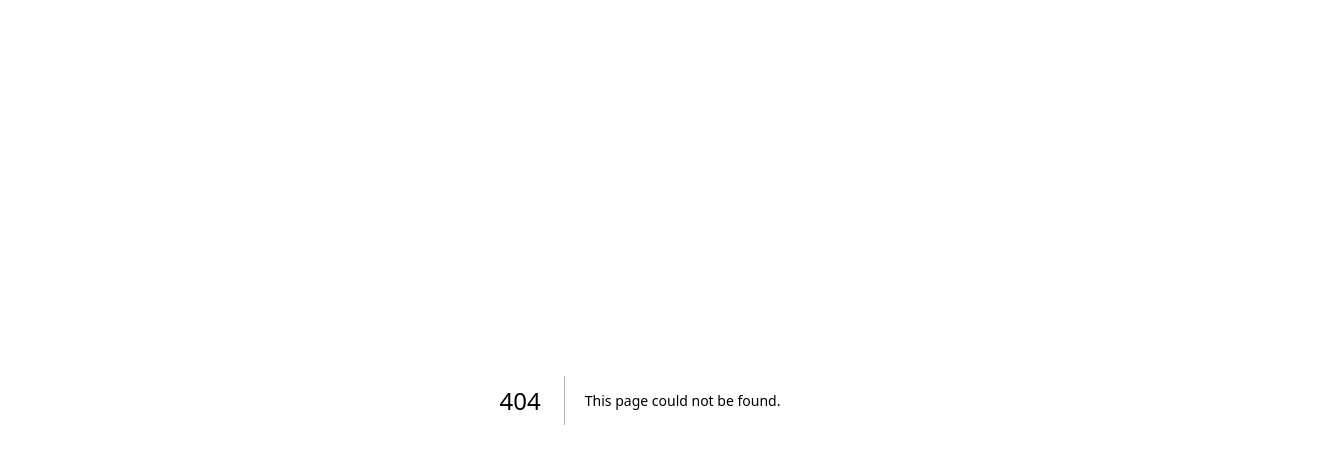
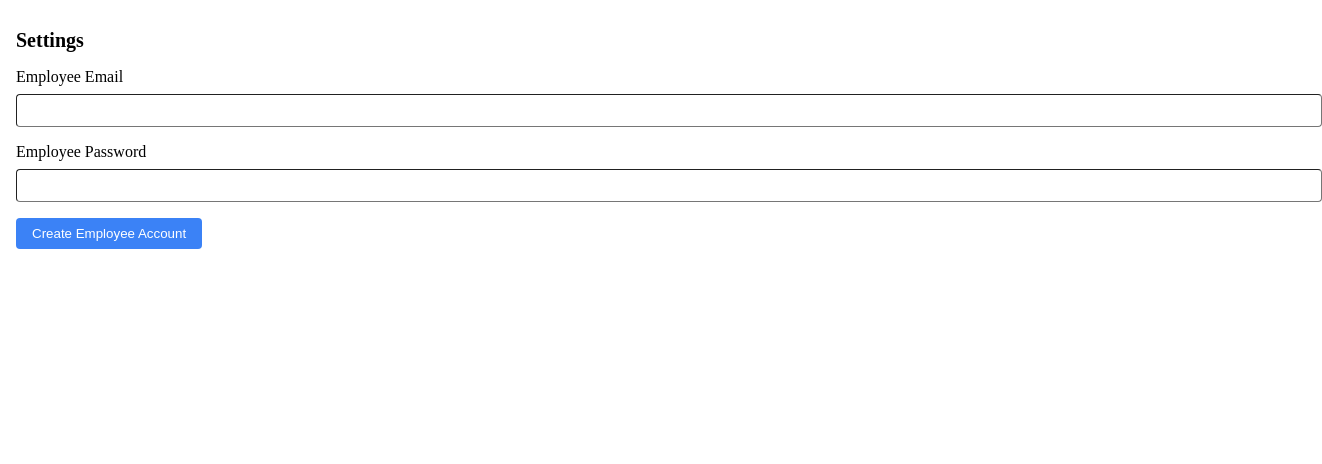
Before and after one commit to fma2003/ManageEasee, a Next.js app: page /Settings in a window 1280 px wide. Before the commit this address had no page. Shown: the top 464 px of the page, 1322 px wide, since content can reach past the window. Built offline with nearby package versions, Linux system fonts and the light colour scheme; no server answers; sample sign-in values are in the browser's storage.

Commit message:
erorr solved, now login working

```diff
--- a/components/loginform.js
+++ b/components/loginform.js
@@ -1,32 +1,36 @@
-'use  client'
+'use client'
+
 import PropTypes from "prop-types";
 import { useState } from "react";
-import {useSignInWithEmailAndPassword} from  'react-firebase-hooks/auth'
+import { signInWithEmailAndPassword } from "firebase/auth";
 import {auth} from '../utile/firebase/config'
-import {useRouter} from 'next/navigation'
+import { useRouter } from 'next/navigation'
 
-const Login = () => {
-
+const Login = ({ className }) => {
   const [email, setEmail] = useState('');
   const [password, setPassword] = useState('');
-  const [signInWithEmailAndPassword] = useSignInWithEmailAndPassword(auth);
-  const router = useRouter()
+  const router = useRouter();
 
-  const handleLogin = async () => {
-    try{
-      const res = await signInWithEmailAndPassword(email, password)
-      console.log({res})
-      setEmail('');
-      setPassword('');
-      router.push('/')
-    } catch(e){
-      console.error(e)
-    }
+  const handleLogin = (e) => {
+    e.preventDefault();
+
+    signInWithEmailAndPassword(auth, email, password)
+      .then((userCredential) => {
+        // Signed in
+        const user = userCredential.user;
+        // Redirect to the index page
+        router.push('/');
+      })
+      .catch((error) => {
+        const errorCode = error.code;
+        const errorMessage = error.message;
+        console.error(`Error ${errorCode}: ${errorMessage}`);
+      });
   };
 
   return (
     <div
-      className={"relative w-[400px] h-[598px] text-left text-29xl text-white font-k2d lg:w-[445px] sm:align-left sm:w-[1200px] md:left-2 ${className}"}
+      className={`relative w-[400px] h-[598px] text-left text-29xl text-white font-k2d lg:w-[445px] sm:align-left sm:w-[1200px] md:left-2 ${className}`}
     >
       <img
         className="absolute top-[6px] left-[166px] w-24 h-[92px] overflow-hidden"
@@ -40,14 +44,14 @@ const Login = () => {
       <input
         className="[outline:none] bg-black absolute top-[235px] left-[66px] rounded-xl box-border w-[328px] xs:w-[300px] h-[77px] border-[1px] border-solid border-white text-white text-5xl"
         placeholder="Enter Email"
-        type="Email"
+        type="email"
         value={email}
         onChange={(e) => setEmail(e.target.value)}
       />
       <input
         className="[outline:none] bg-black absolute top-[337px] left-[66px] rounded-xl box-border w-[328px] xs:w-[300px] h-[77px] border-[1px] border-solid border-white text-white text-5xl"
         placeholder="Enter Password"
-        type="text"
+        type="password"
         value={password}
         onChange={(e) => setPassword(e.target.value)}
       />
@@ -58,12 +62,9 @@ const Login = () => {
         Remember me
       </p>
       <div className="absolute top-[465px] left-[128px] w-9 h-8 overflow-hidden" />
-      <div className="absolute top-[539px] left-[calc(50%_-_49px)] text-5xl text-black inline-block w-[97px] h-[34px]">
-        Continue
-      </div>
       <button
         onClick={handleLogin}
-        className="cursor-pointer [border:none] p-0 bg-[transparent] absolute top-[538px] left-[67px] w-[325px] h-[52px] transform transition-transform duration-300 hover:scale-105 active:scale-95 ">
+        className="cursor-pointer [border:none] p-0 bg-[transparent] absolute top-[538px] left-[67px] w-[325px] h-[52px] transform transition-transform duration-300 hover:scale-105 active:scale-95">
         <div className="absolute h-full w-full top-[0%] right-[0%] bottom-[0%] left-[0%] rounded-mini bg-gainsboro" />
         <div className="absolute h-[65.38%] w-[38.86%] top-[17.31%] left-[36.34%] text-5xl font-semibold font-k2d text-black text-left inline-block">
           Continue
--- /dev/null
+++ b/pages/Settings.js
@@ -0,0 +1,82 @@
+import { useEffect, useState } from 'react';
+import {auth} from '../utile/firebase/config'
+import { useRouter } from 'next/router';
+import { useAuthState } from 'react-firebase-hooks/auth';
+import {useCreateUserWithEmailAndPassword} from  'react-firebase-hooks/auth'
+import 'tailwindcss/tailwind.css';
+
+const Settings = () => {
+  const [user] = useAuthState(auth);
+  const [createUserWithEmailAndPassword] = useCreateUserWithEmailAndPassword(auth);
+  const router = useRouter();
+  const [email, setEmail] = useState('');
+  const [password, setPassword] = useState('');
+  const [error, setError] = useState('');
+  const [success, setSuccess] = useState('');
+  const [isClient, setIsClient] = useState(false);
+
+  useEffect(() => {
+    setIsClient(true);
+    if (user === null) {
+      router.push('/login');
+    }
+  }, [user, router]);
+
+  if (!isClient) {
+    return null;
+  }
+
+  const createEmployeeAccount = async () => {
+    try {
+      const userCredential = await auth.createUserWithEmailAndPassword(email, password);
+      const user = userCredential.user;
+
+      await auth.collection('employees').doc(user.uid).set({
+        email: user.email,
+        createdAt: firebase.firestore.FieldValue.serverTimestamp(),
+      });
+
+      setEmail('');
+      setPassword('');
+      setSuccess('Employee account created successfully!');
+      setError('');
+    } catch (err) {
+      setError(err.message);
+      setSuccess('');
+    }
+  };
+
+  return (
+    <div className="container mx-auto p-4">
+      <h1 className="text-2xl font-bold mb-4">Settings</h1>
+      {error && <p className="text-red-500">{error}</p>}
+      {success && <p className="text-green-500">{success}</p>}
+      <div className="mb-4">
+        <label className="block text-sm font-medium mb-2">Employee Email</label>
+        <input
+          type="email"
+          value={email}
+          onChange={(e) => setEmail(e.target.value)}
+          className="border rounded px-3 py-2 w-full"
+        />
+      </div>
+      <div className="mb-4">
+        <label className="block text-sm font-medium mb-2">Employee Password</label>
+        <input
+          type="password"
+          value={password}
+          onChange={(e) => setPassword(e.target.value)}
+          className="border rounded px-3 py-2 w-full"
+        />
+      </div>
+      <button
+        onClick={createEmployeeAccount}
+        className="bg-blue-500 text-white px-4 py-2 rounded"
+      >
+        Create Employee Account
+      </button>
+    </div>
+  );
+};
+
+export default Settings;
```
